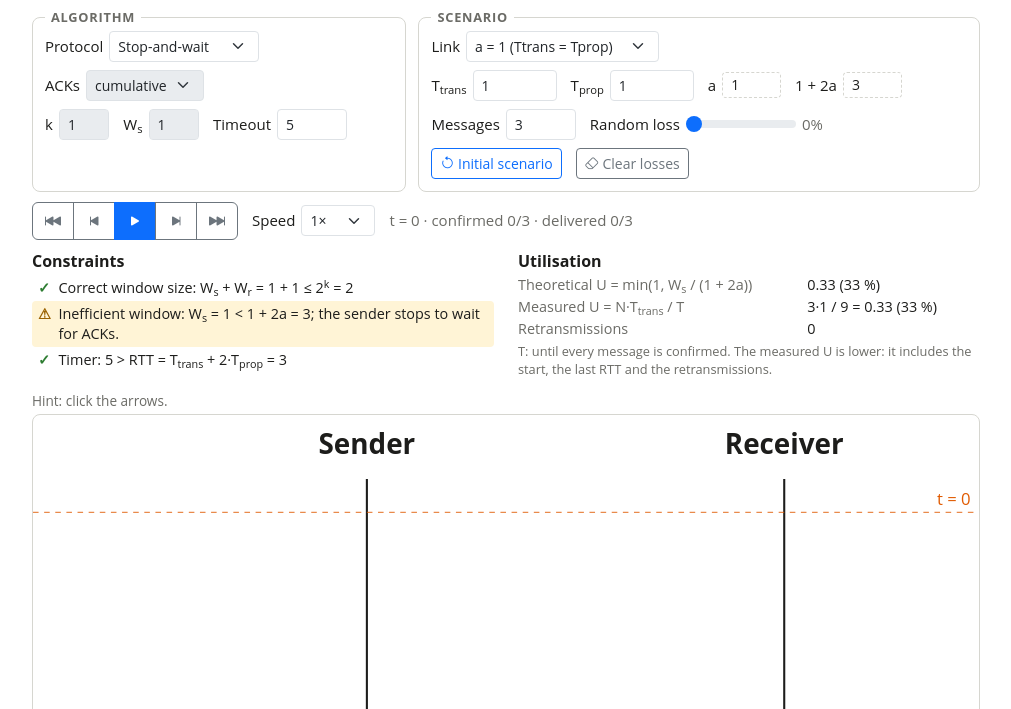
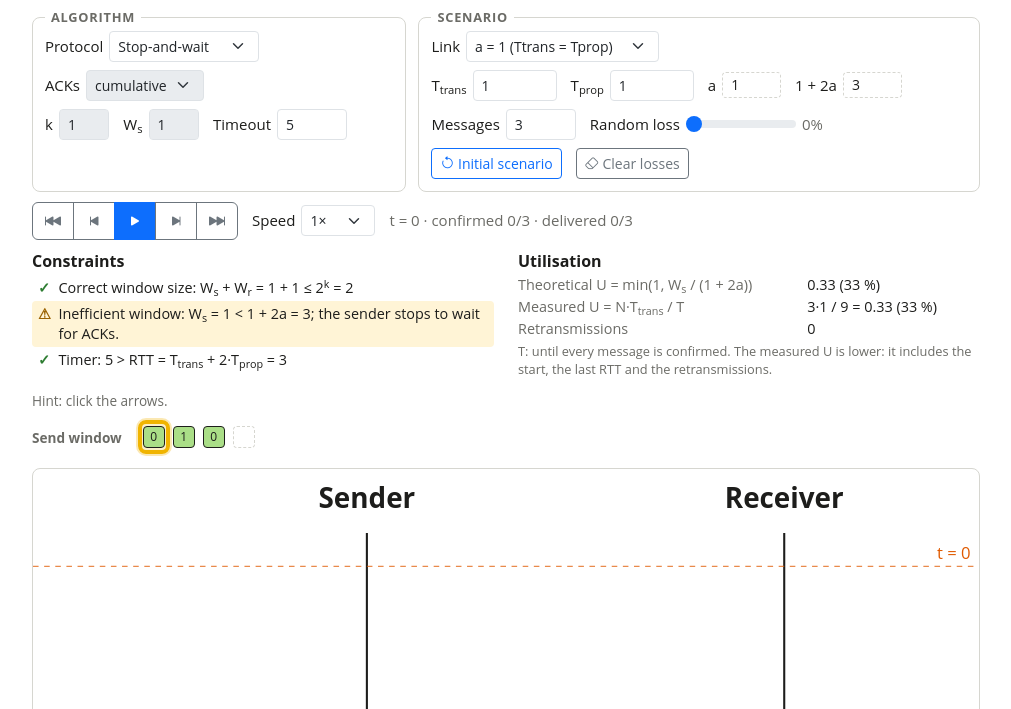
Before and after one commit to destripando-internet/arq-demo, a website with bundled scripts: page index.html in a window 1280 px wide. Shown: the part 91-800 px from the top of the page, without its empty margins (134-1145 px from the left). Built offline with nearby package versions, Linux system fonts and the light colour scheme.

Commit message:
sliding window

```diff
--- a/index.html
+++ b/index.html
@@ -104,6 +104,8 @@
 
   <p class="hint diagram-hint" id="diagram-hint"></p>
 
+  <section id="tape" class="tape"></section>
+
   <div id="timeline-wrap">
     <svg id="timeline" xmlns="http://www.w3.org/2000/svg"></svg>
   </div>
--- a/main.js
+++ b/main.js
@@ -8,6 +8,7 @@ import { renderState, progress, num } from './ui/state.js';
 import { renderGuide } from './ui/guide.js';
 import { LANGS, lang, setLang, t } from './ui/i18n.js';
 import { demoById } from './ui/demos.js';
+import { createTape } from './ui/tape.js';
 
 // Playback at 1×, in pixels of the diagram per second: an RTT takes 1.5 s
 // with a = 1. Slower for larger a, so a long propagation feels longer,
@@ -29,6 +30,7 @@ const tabs = document.getElementById('tabs');
 const hint = document.getElementById('diagram-hint');
 const guide = document.getElementById('tab-guide');
 const demoBox = document.getElementById('demo');
+const tape = createTape(document.getElementById('tape'));
 
 let protocol, trace, times, analysis, scale;
 let losses = new Map();  // key → true (lose) / false (deliver)
@@ -107,6 +109,7 @@ function rerun() {
   analysis = analyze(trace, protocol);
   scale = timeScale(trace);
   times = eventTimes(trace);
+  tape.load(trace);
   document.getElementById('calc-a').value = num(analysis.a);
   document.getElementById('calc-2a').value = +(1 + 2 * analysis.a).toPrecision(4);
   markInputs(analysis);
@@ -152,6 +155,7 @@ function draw() {
   svg.innerHTML = r.svg;
   panel.innerHTML = renderState(trace, analysis);
   clockOut.innerHTML = progress(trace, now);
+  tape.update(now);
   hint.textContent = t('hint.arrows');
   if (playing) {
     const yPx = r.playheadY * svg.clientWidth / r.width;
--- a/style.css
+++ b/style.css
@@ -233,6 +233,46 @@ output { min-width: 2.5em; font-variant-numeric: tabular-nums; color: var(--mute
 .box-n { font-size: 12px !important; }
 .window { fill: none; stroke: var(--window); stroke-width: 2.5; }
 
+/* Tape: every message in order and the send window sliding over them */
+.tape { display: flex; align-items: center; gap: 12px; margin: 0 0 8px; }
+.tape-title { font-size: 0.85rem; font-weight: 700; color: var(--muted); white-space: nowrap; }
+.tape-scroll { flex: 1; overflow-x: auto; overflow-y: hidden; padding: 6px 4px; }
+.tape-strip { position: relative; height: 34px; }
+.tcell {
+  position: absolute; top: 6px; width: 22px; height: 22px; z-index: 1;
+  display: grid; place-items: center;
+  border: 1px solid var(--line); border-radius: 4px;
+  font-size: 12px; background: var(--bg);
+}
+.tcell.sent { background: var(--sent); }
+.tcell.unsent { background: var(--unsent); }
+.tcell.done { color: var(--muted); border-color: var(--border); }
+.tcell.none { border-style: dashed; border-color: var(--border); color: transparent; }
+.tcell.pulse { animation: tape-pulse 1.1s ease-out; }
+.tcell.pulse::after {
+  content: '✓'; position: absolute; top: -13px; right: -4px;
+  color: var(--ack); font-weight: 700; font-size: 13px;
+  animation: tape-tick 1.1s ease-out forwards;
+}
+@keyframes tape-pulse {
+  0%, 45% { background: var(--acked); border-color: var(--ack); color: var(--fg); }
+  100% { background: var(--bg); }
+}
+@keyframes tape-tick { 0%, 55% { opacity: 1; } 100% { opacity: 0; } }
+.tape-window {
+  position: absolute; top: 0; height: 34px; z-index: 0;
+  border: 4px solid var(--window); border-radius: 8px; pointer-events: none;
+  background: color-mix(in srgb, var(--window) 22%, transparent);
+  box-shadow: 0 0 0 2px color-mix(in srgb, var(--window) 30%, transparent);
+  transition: left .45s ease-in-out, width .45s ease-in-out;
+}
+.tape-window.instant { transition: none; }
+.legend-tape { width: 122px; }
+@media (prefers-reduced-motion: reduce) {
+  .tape-window { transition: none; }
+  .tcell.pulse, .tcell.pulse::after { animation: none; }
+}
+
 /* Box of a demo loaded from DEMOS.md */
 .demo {
   margin-bottom: 12px;
--- a/ui/guide.js
+++ b/ui/guide.js
@@ -4,6 +4,7 @@
 
 import { t } from './i18n.js';
 import { clock, bufferRow } from './timeline.js';
+import { CELL } from './tape.js';
 
 const icon = (w, h, body) =>
   `<svg class="legend-icon" width="${w}" height="${h}" viewBox="0 0 ${w} ${h}">${body}</svg>`;
@@ -36,6 +37,10 @@ const axisBreak = () => icon(76, 30, `<line class="axis" x1="20" y1="0" x2="20"
 const sendBuffer = () => icon(84, 26, bufferRow(2, 6, [
   { seq: 3, state: 'acked' }, { seq: 0, state: 'sent' }, { seq: 1, state: 'unsent' }, { seq: 2, state: 'unsent' }, { seq: 3, state: 'unsent' },
 ], 3));
+// Static sample of the tape: 0 confirmed, 1 and 2 sent, 3 not sent yet.
+const tapeSample = () => `<div class="tape-strip legend-tape">${['done', 'sent', 'sent', 'unsent']
+  .map((state, i) => `<span class="tcell ${state}" style="left:${i * CELL + 5}px">${i}</span>`).join('')}
+  <div class="tape-window" style="left:${CELL}px;width:${2 * CELL + 22 + 10}px"></div></div>`;
 const recvBuffer = () => icon(148, 24, bufferRow(2, 3, [
   { seq: 1 }, { seq: 2, state: 'ready' }, { seq: 3, state: 'ready' }, { seq: 4, state: 'free' },
   { seq: 5, state: 'held' }, { seq: 6, state: 'free' }, { seq: 7, state: 'free' }, { seq: 0 }, { seq: 1 },
@@ -57,6 +62,7 @@ export function renderGuide() {
     [restart(), 'legend.restart'],
     [sendBuffer(), 'legend.sendBuffer'],
     [recvBuffer(), 'legend.recvBuffer'],
+    [tapeSample(), 'legend.tape'],
     [notes(), 'legend.notes'],
     [axisBreak(), 'legend.break'],
     [playhead(), 'legend.playhead'],
--- a/ui/i18n.js
+++ b/ui/i18n.js
@@ -35,6 +35,7 @@ const TEXTS = {
     'step': 'Next event',
     'end': 'End',
     'hint.arrows': 'Hint: click the arrows.',
+    'tape.title': 'Send window',
     'demo.modified': 'You have changed the scenario of this demo.',
     'demo.restore': 'Restore it',
     'demo.close': 'Close',
@@ -97,6 +98,7 @@ const TEXTS = {
     'guide.legend': 'Legend',
     'legend.data': '«data N»: data message with sequence number N; «[RTX]»: retransmission.',
     'legend.ack': '«ack N»: confirms message N−1 (cumulative: every message before N).',
+    'legend.tape': 'Send window, above the diagram: every message in order. The window slides when an ACK confirms something; the messages it confirms flash blue with ✓ and then have no colour.',
     'legend.idle': 'ACK with no effect: it confirms nothing new (a duplicate), so the sender ignores it. What the sender does next is not due to it.',
     'legend.lost': 'Lost. Click an arrow to lose it or deliver it.',
     'legend.band': 'Transmission of a data message: T<sub>trans</sub> tall. Touching bands: the channel is always busy.',
@@ -175,6 +177,7 @@ const TEXTS = {
     'step': 'Siguiente evento',
     'end': 'Final',
     'hint.arrows': 'Pista: haz clic en las flechas.',
+    'tape.title': 'Ventana de emisión',
     'demo.modified': 'Has cambiado el escenario de esta demo.',
     'demo.restore': 'Restablecerlo',
     'demo.close': 'Cerrar',
@@ -237,6 +240,7 @@ const TEXTS = {
     'guide.legend': 'Leyenda',
     'legend.data': '«data N»: mensaje de datos con número de secuencia N; «[RTX]»: retransmisión.',
     'legend.ack': '«ack N»: confirma el mensaje N−1 (en acumulativa, todos los anteriores a N).',
+    'legend.tape': 'Ventana de emisión, encima del diagrama: todos los mensajes en orden. La ventana se desliza cuando un ACK confirma algo; los mensajes que confirma parpadean en azul con ✓ y luego quedan sin color.',
     'legend.idle': 'ACK sin efecto: no confirma nada nuevo (es un duplicado), así que el emisor lo ignora. Lo que haga después el emisor no se debe a él.',
     'legend.lost': 'Perdido. Haz clic en una flecha para perderla o entregarla.',
     'legend.band': 'Transmisión de un mensaje de datos: mide T<sub>trans</sub>. Si las franjas se tocan, el canal está siempre ocupado.',
--- /dev/null
+++ b/ui/tape.js
@@ -0,0 +1,106 @@
+// «Tape» of the sender, above the diagram: every message in order, labelled
+// with its sequence number, evenly spaced, and the send window as an orange
+// frame that
+// slides over them as ACKs arrive. It follows the playback: a cell turns red
+// when its message leaves, flashes blue when an ACK confirms it and then
+// stays without colour; the frame glides to its new place.
+
+import { t } from './i18n.js';
+
+export const CELL = 30;  // px per message: a 22 px cell and an 8 px gap
+const BOX = 22;
+const PAD = 5;           // from the cells to the inner edge of the frame
+
+// Sender state at time `now`: base and confirmed messages from the last
+// message leaving or ACK arriving (at the same instant, the departure, whose
+// state already includes the ACK), and the messages that have left.
+export function senderAt(trace, now) {
+  let snap = null, best = [-Infinity, -1];
+  const sent = new Set();
+  const take = (time, rank, state) => {
+    if (time > best[0] || (time === best[0] && rank >= best[1])) {
+      snap = state;
+      best = [time, rank];
+    }
+  };
+  for (const tx of trace.transmissions) {
+    if (tx.kind === 'data' && tx.tDep <= now) {
+      sent.add(tx.abs);
+      take(tx.tDep, 1, tx.sender);
+    } else if (tx.kind === 'ack' && !tx.lost && tx.sender && tx.tArr <= now) {
+      take(tx.tArr, 0, tx.sender);
+    }
+  }
+  return { base: snap?.base ?? 0, acked: new Set(snap?.acked ?? []), sent };
+}
+
+// State of every message at time `now`: 'done' (confirmed), 'sent' (sent and
+// not confirmed) or 'unsent'.
+export function tapeCells(trace, now) {
+  const s = senderAt(trace, now);
+  return Array.from({ length: trace.params.count }, (_, abs) =>
+    abs < s.base || s.acked.has(abs) ? 'done' : s.sent.has(abs) ? 'sent' : 'unsent');
+}
+
+export function createTape(root) {
+  root.innerHTML = `<span class="tape-title"></span>
+    <div class="tape-scroll"><div class="tape-strip"></div></div>`;
+  const title = root.querySelector('.tape-title');
+  const scroller = root.querySelector('.tape-scroll');
+  const strip = root.querySelector('.tape-strip');
+  let trace = null, cells = [], frame = null, x = null;
+  let prevNow = null, prevStates = [], prevBase = null;
+
+  return {
+    // New simulation: rebuild the strip.
+    load(newTrace) {
+      trace = newTrace;
+      const { count, M, window: W } = trace.params;
+      x = abs => abs * CELL;
+      // Empty slots after the last message, so the window always fits.
+      const slots = count + W;
+      strip.style.width = `${x(slots - 1) + BOX + 2 * PAD}px`;
+      strip.innerHTML = Array.from({ length: slots }, (_, abs) =>
+        `<span class="tcell${abs >= count ? ' none' : ''}" style="left:${x(abs) + PAD}px">${abs % M}</span>`).join('')
+        + '<div class="tape-window"></div>';
+      cells = [...strip.querySelectorAll('.tcell')];
+      frame = strip.querySelector('.tape-window');
+      prevNow = null;
+      prevStates = [];
+      prevBase = null;
+    },
+
+    // Shows the state at time `now`, animating only when moving forward.
+    update(now) {
+      title.textContent = t('tape.title');
+      if (!trace) return;
+      const forward = prevNow !== null && now > prevNow;
+      const states = tapeCells(trace, now);
+      states.forEach((state, abs) => {
+        if (state === prevStates[abs]) return;
+        const cell = cells[abs];
+        cell.classList.remove('done', 'sent', 'unsent', 'pulse');
+        cell.classList.add(state);
+        if (forward && state === 'done' && prevStates[abs] !== undefined) {
+          void cell.offsetWidth;  // restart the animation
+          cell.classList.add('pulse');
+        }
+      });
+
+      const { base } = senderAt(trace, now);
+      const W = trace.params.window;
+      if (base !== prevBase) {
+        frame.classList.toggle('instant', !forward);
+        frame.style.left = `${x(base)}px`;
+        frame.style.width = `${(W - 1) * CELL + BOX + 2 * PAD}px`;
+        // Keep the window in view, a quarter from the left edge.
+        const left = x(base), right = x(base + W - 1) + BOX + 2 * PAD;
+        if (left < scroller.scrollLeft || right > scroller.scrollLeft + scroller.clientWidth)
+          scroller.scrollTo({ left: Math.max(0, left - scroller.clientWidth / 4), behavior: forward ? 'smooth' : 'auto' });
+      }
+      prevNow = now;
+      prevStates = states;
+      prevBase = base;
+    },
+  };
+}
```
Also changed, not shown: docs/animation.md (+15 -0 lines), test-web/index.html (+1 -1 lines), test/tape.test.js (added, +28 -0 lines).
